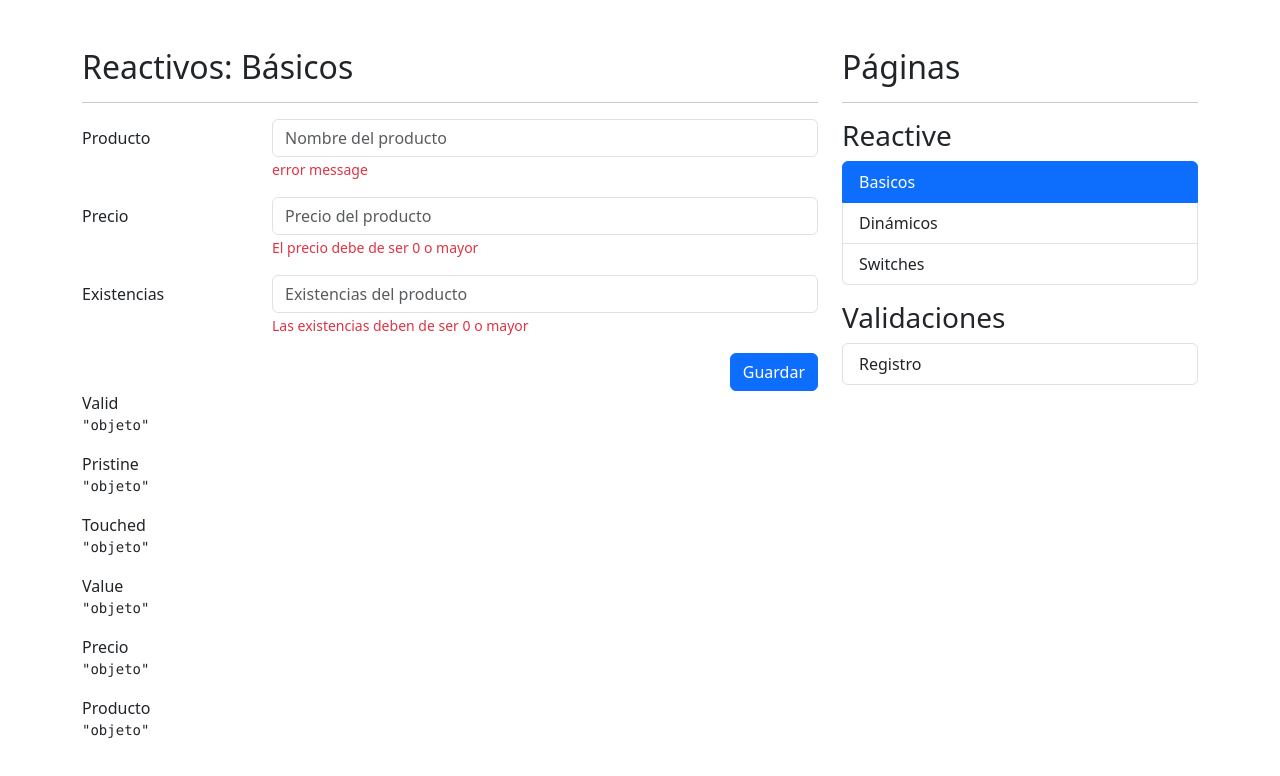
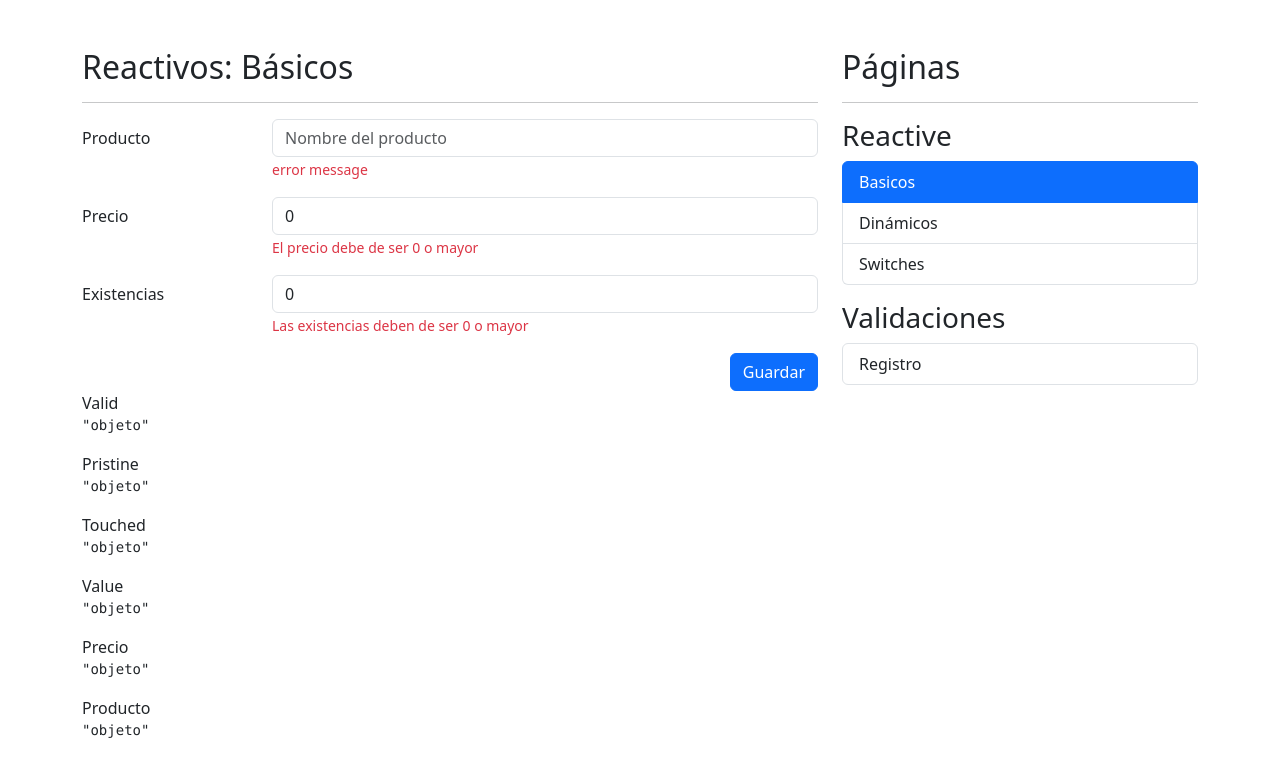
Before and after one commit to DonPita/Curso-Angular-FormsApp, an Angular app: page /reactive/basic in a window 1280 px wide. Shown: the top 776 px of the page. Built offline with nearby package versions, Linux system fonts and the light colour scheme.

Commit message:
Primera conexion del formulario reactivo entre html y ts, importacion necesaria del ReactiveFormsModule

```diff
--- a/src/app/reactive/pages/basic-page/basic-page.component.html
+++ b/src/app/reactive/pages/basic-page/basic-page.component.html
@@ -4,14 +4,15 @@
 <div class="row">
   <div class="col">
 
-    <form autocomplete="off">
+    <form [formGroup]="myForm" (ngSubmit)="onSave()" autocomplete="off">
 
       <!-- Campo de producto -->
       <div class="mb-3 row">
         <label class="col-sm-3 col-form-label">Producto</label>
         <div class="col-sm-9">
 
-          <input type="text" class="form-control" placeholder="Nombre del producto">
+          <input type="text" class="form-control"
+          formControlName="name" placeholder="Nombre del producto">
 
           <span class="form-text text-danger">
             <!-- Debe de ser de 3 letras -->
@@ -24,7 +25,8 @@
       <div class="mb-3 row">
         <label class="col-sm-3 col-form-label">Precio</label>
         <div class="col-sm-9">
-          <input type="number" class="form-control" placeholder="Precio del producto">
+          <input type="number" class="form-control"
+          formControlName="price" placeholder="Precio del producto">
           <span class="form-text text-danger">
             El precio debe de ser 0 o mayor
           </span>
@@ -35,7 +37,8 @@
       <div class="mb-3 row">
         <label class="col-sm-3 col-form-label">Existencias</label>
         <div class="col-sm-9">
-          <input type="number" class="form-control" placeholder="Existencias del producto">
+          <input type="number" class="form-control"
+          formControlName="inStorage" placeholder="Existencias del producto">
 
           <span class="form-text text-danger">
             Las existencias deben de ser 0 o mayor
--- a/src/app/reactive/pages/basic-page/basic-page.component.ts
+++ b/src/app/reactive/pages/basic-page/basic-page.component.ts
@@ -1,9 +1,32 @@
 import { Component } from '@angular/core';
+import { FormBuilder, FormControl, FormGroup } from '@angular/forms';
 
 @Component({
   templateUrl: './basic-page.component.html',
   styles: ``
 })
+
 export class BasicPageComponent {
 
+
+
+  constructor(private fb: FormBuilder) { }
+
+  //Dos Maneras de hacer el mismo Formulario
+
+  // public myForm: FormGroup = new FormGroup({
+  //    name: new FormControl(''),
+  //    price: new FormControl(0),
+  //    inStorage: new FormControl(0),
+  // });
+  public myForm: FormGroup = this.fb.group({
+    name: [''],
+    price: [0],
+    inStorage: [0]
+  })
+
+  onSave(): void {
+    console.log(this.myForm.value);
+  }
+
 }
--- a/src/app/reactive/reactive.module.ts
+++ b/src/app/reactive/reactive.module.ts
@@ -5,6 +5,7 @@ import { ReactiveRoutingModule } from './reactive-routing.module';
 import { BasicPageComponent } from './pages/basic-page/basic-page.component';
 import { DynamicPageComponent } from './pages/dynamic-page/dynamic-page.component';
 import { SwitchesPageComponent } from './pages/switches-page/switches-page.component';
+import { ReactiveFormsModule } from '@angular/forms';
 
 
 @NgModule({
@@ -15,7 +16,8 @@ import { SwitchesPageComponent } from './pages/switches-page/switches-page.compo
   ],
   imports: [
     CommonModule,
-    ReactiveRoutingModule
+    ReactiveRoutingModule,
+    ReactiveFormsModule //Importar para poder usar formularios
   ]
 })
 export class ReactiveModule { }
```
